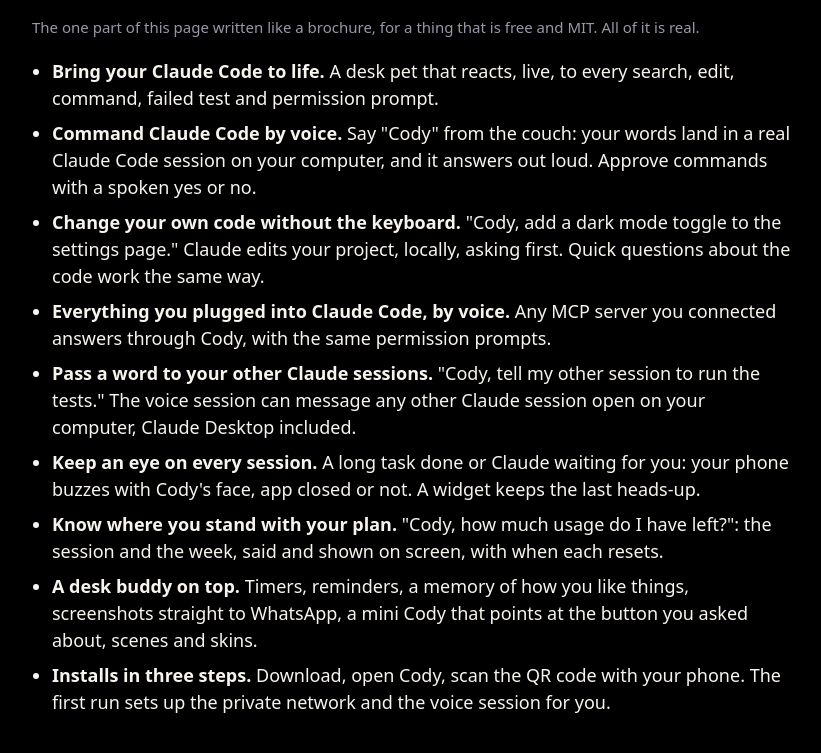
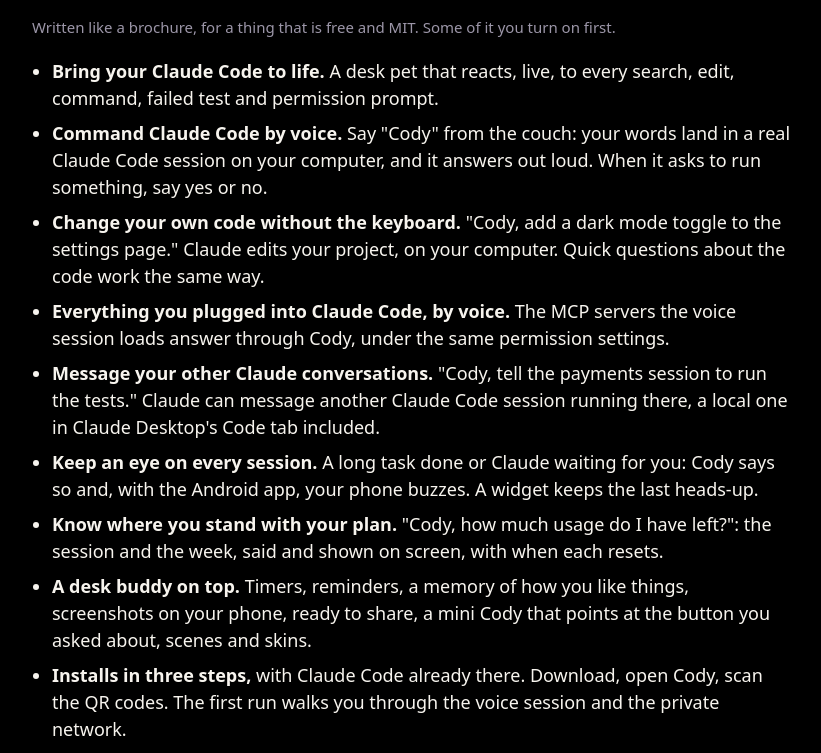
Before and after one commit to baconshow/cody, a plain HTML site: page site/index.html in a window 1280 px wide. Shown: the part 860-1613 px from the top of the page, without its empty margins (228-1049 px from the left). Drawn offline with Linux system fonts and the light colour scheme; files whose address does not match are found by name.

Commit message:
docs: the public text says only what Cody does, and that Claude can message other sessions
Every claim was checked against the code, the sources of the Short and Claude
Code's documentation. Withdrawn: that Cody asks before anything runs, that the
kids' folder is a fence, that another session takes a message as if typed there,
that every request needs a token. New: messaging other Claude Code sessions, the
local ones in Claude Desktop's Code tab included. The kids section has the adult
talking, with what to set first in the manual. The introduction and the examples
left out of the manual are back.

```diff
--- a/site/index.html
+++ b/site/index.html
@@ -32,26 +32,26 @@
     <a class="alt" href="https://github.com/baconshow/cody">Source on GitHub</a>
   </div>
   <h2>The pitch</h2>
-  <p><small>The one part of this page written like a brochure, for a thing that is free and MIT. All of it is real.</small></p>
+  <p><small>Written like a brochure, for a thing that is free and MIT. Some of it you turn on first.</small></p>
   <ul>
     <li><strong>Bring your Claude Code to life.</strong> A desk pet that reacts, live, to every search, edit, command,
       failed test and permission prompt.</li>
     <li><strong>Command Claude Code by voice.</strong> Say "Cody" from the couch: your words land in a real Claude Code
-      session on your computer, and it answers out loud. Approve commands with a spoken yes or no.</li>
+      session on your computer, and it answers out loud. When it asks to run something, say yes or no.</li>
     <li><strong>Change your own code without the keyboard.</strong> "Cody, add a dark mode toggle to the settings page."
-      Claude edits your project, locally, asking first. Quick questions about the code work the same way.</li>
-    <li><strong>Everything you plugged into Claude Code, by voice.</strong> Any MCP server you connected answers through
-      Cody, with the same permission prompts.</li>
-    <li><strong>Pass a word to your other Claude sessions.</strong> "Cody, tell my other session to run the tests."
-      The voice session can message any other Claude session open on your computer, Claude Desktop included.</li>
-    <li><strong>Keep an eye on every session.</strong> A long task done or Claude waiting for you: your phone buzzes with
-      Cody's face, app closed or not. A widget keeps the last heads-up.</li>
+      Claude edits your project, on your computer. Quick questions about the code work the same way.</li>
+    <li><strong>Everything you plugged into Claude Code, by voice.</strong> The MCP servers the voice session loads answer
+      through Cody, under the same permission settings.</li>
+    <li><strong>Message your other Claude conversations.</strong> "Cody, tell the payments session to run the tests."
+      Claude can message another Claude Code session running there, a local one in Claude Desktop's Code tab included.</li>
+    <li><strong>Keep an eye on every session.</strong> A long task done or Claude waiting for you: Cody says so
+      and, with the Android app, your phone buzzes. A widget keeps the last heads-up.</li>
     <li><strong>Know where you stand with your plan.</strong> "Cody, how much usage do I have left?": the session and
       the week, said and shown on screen, with when each resets.</li>
-    <li><strong>A desk buddy on top.</strong> Timers, reminders, a memory of how you like things, screenshots straight to
-      WhatsApp, a mini Cody that points at the button you asked about, scenes and skins.</li>
-    <li><strong>Installs in three steps.</strong> Download, open Cody, scan the QR code with your phone. The first run sets
-      up the private network and the voice session for you.</li>
+    <li><strong>A desk buddy on top.</strong> Timers, reminders, a memory of how you like things, screenshots on your
+      phone, ready to share, a mini Cody that points at the button you asked about, scenes and skins.</li>
+    <li><strong>Installs in three steps,</strong> with Claude Code already there. Download, open Cody, scan the QR codes. The
+      first run walks you through the voice session and the private network.</li>
   </ul>
   <h2>What it does</h2>
   <p>Types along while Claude edits code, thinks while commands run, finds a bug when a test fails, throws confetti
@@ -59,7 +59,7 @@
     go into your own Claude Code session, and Cody answers out loud.</p>
   <h2>Private by default</h2>
   <p>Cody runs on your computer and uses your own Claude Code. Nothing is sent to its author. Your phone reaches it
-    through your own Tailscale network, never the public internet.</p>
+    through your own Tailscale network; Cody is not published on the internet.</p>
   <p><small>Unofficial fan project, MIT license. Not affiliated with, endorsed by or sponsored by Anthropic. Claude and
     Claude Code are trademarks of Anthropic, PBC.</small></p>
 </main>
```
Also changed, not shown: 11 other files.
